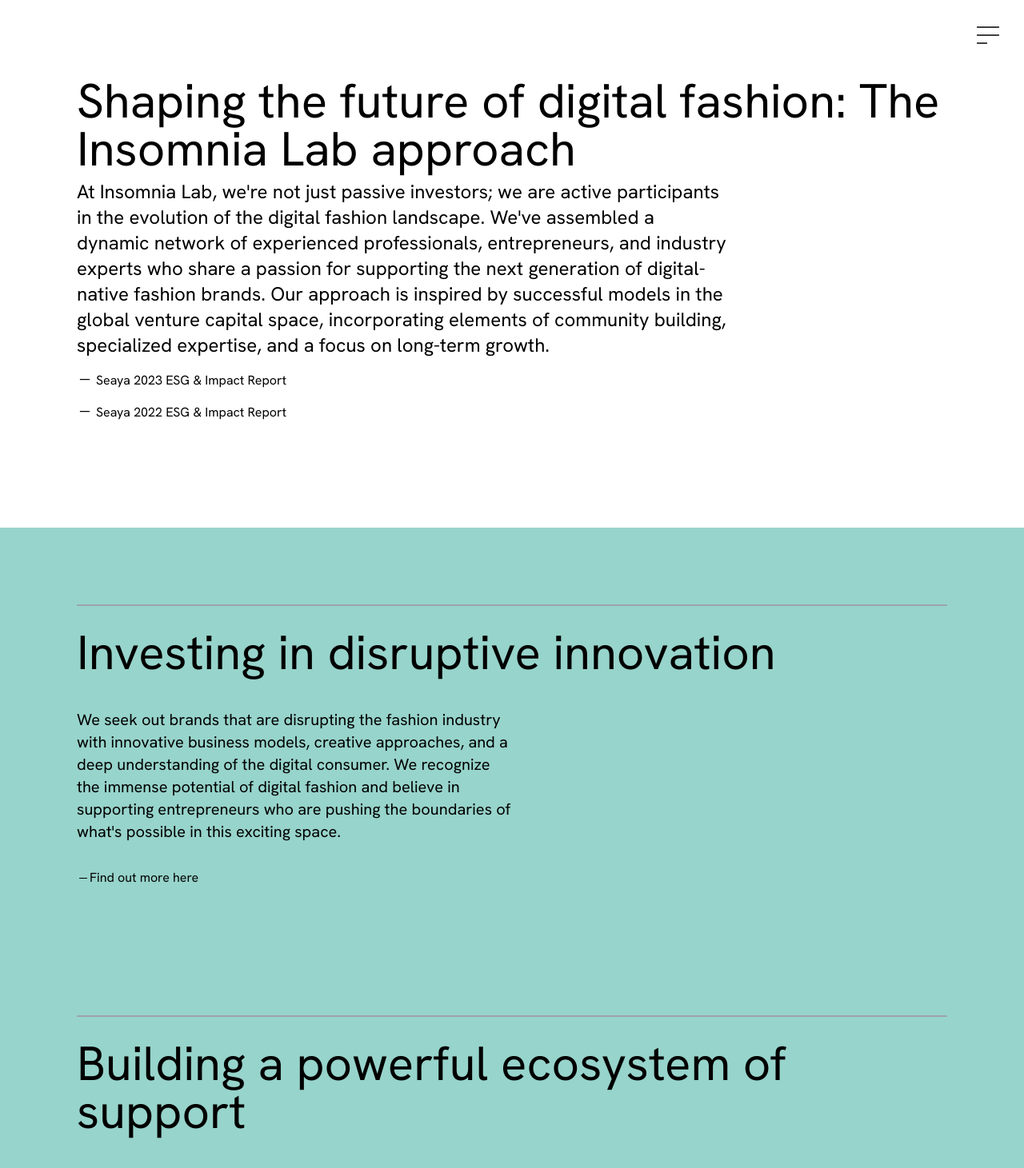
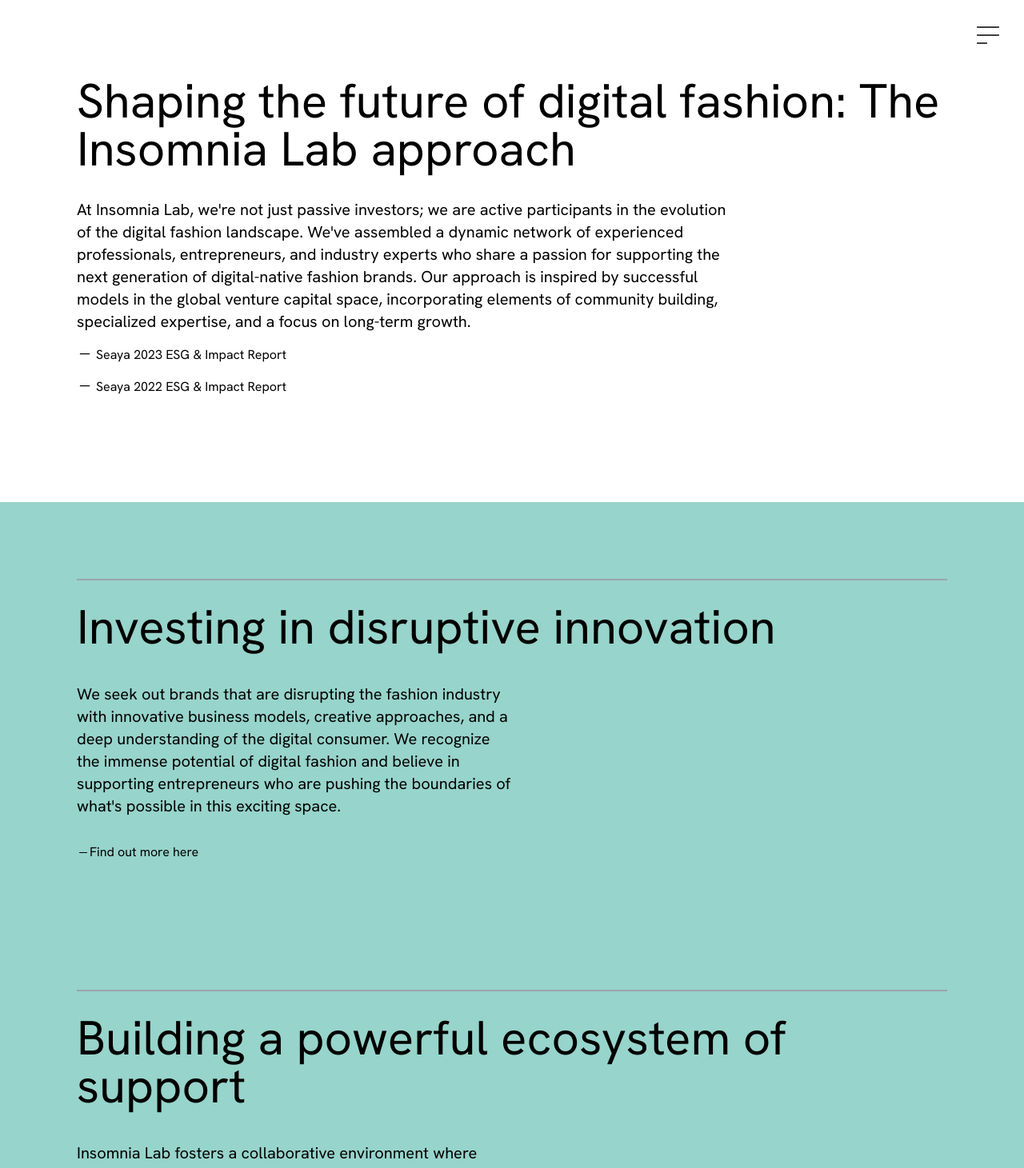
Before and after one commit to Shakib-Shajid/seaya-insomnia, a Next.js app: page /impact in a window 1280 px wide. Shown: the top 1461 px of the page at 80% size. Built offline with nearby package versions, Linux system fonts and the light colour scheme.

Commit message:
animation added in impact page

```diff
--- a/src/app/impact/page.jsx
+++ b/src/app/impact/page.jsx
@@ -207,10 +207,9 @@
         //     </section>
         // </div>
         <div className=''>
-            <section className='md:p-24 mt-20 mb-20 md:mb-5 md:mt-0 w-[80%] mx-auto md:w-full'>
-                <h3 className='text-3xl md:text-4xl lg:text-6xl'>Shaping the future of digital fashion: The Insomnia Lab approach
-                </h3>
-                <p className='text-2xl lg:w-3/4 my-2 space-y-3'>At Insomnia Lab, we&apos;re not just passive investors; we are active participants in the evolution of the digital fashion landscape. We&apos;ve assembled a dynamic network of experienced professionals, entrepreneurs, and industry experts who share a passion for supporting the next generation of digital-native fashion brands. Our approach is inspired by successful models in the global venture
+            <section className='md:p-24 mt-20 mb-20 md:mb-5 md:mt-0 w-[80%] mx-auto md:w-full' data-aos="fade-right">
+                <h3 className='text-3xl md:text-4xl lg:text-6xl'>Shaping the future of digital fashion: The Insomnia Lab approach</h3> <br />
+                <p className='text-xl lg:w-3/4 my-2 space-y-3'>At Insomnia Lab, we&apos;re not just passive investors; we are active participants in the evolution of the digital fashion landscape. We&apos;ve assembled a dynamic network of experienced professionals, entrepreneurs, and industry experts who share a passion for supporting the next generation of digital-native fashion brands. Our approach is inspired by successful models in the global venture
                     capital space, incorporating elements of community building, specialized expertise, and a focus on long-term growth.</p>
                 <div className='space-y-4 mt-3'>
                     <Link href="https://cdn-628fa384c1ac183cb034ddea.closte.com/wp-content/uploads/2024/07/Seaya_ESG-and-Impact-Report-2023.pdf" target="_blank"><p className='flex gap-1 my-4'><span className='text-xl'><GoDash /></span> Seaya 2023 ESG & Impact Report</p></Link>
@@ -218,7 +217,7 @@
                 </div>
             </section>
 
-            <section className='bg-[#97D4CB]'>
+            <section className='bg-[#97D4CB]' data-aos="flip-left">
                 <div className='md:px-24 md:py-16 w-[80%] mx-auto md:w-full'>
                     <div className='pt-8 pb-2'>
                         <hr className='border border-gray-400 w-full' />
```
